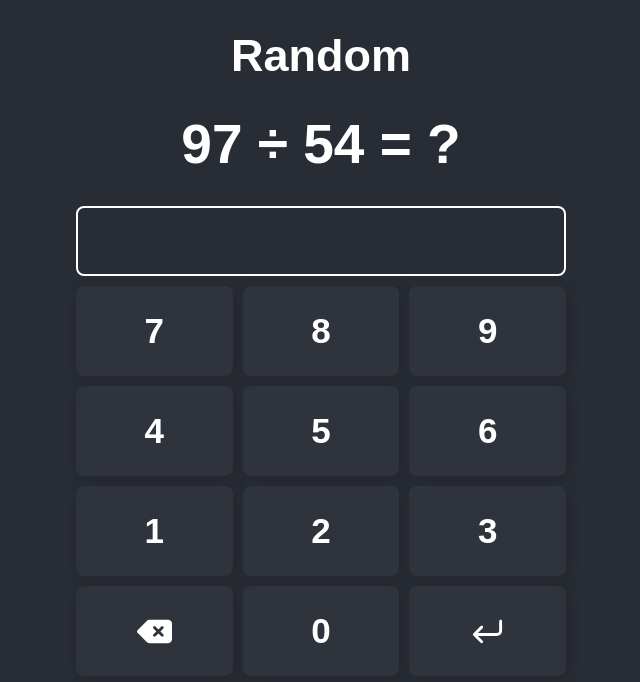
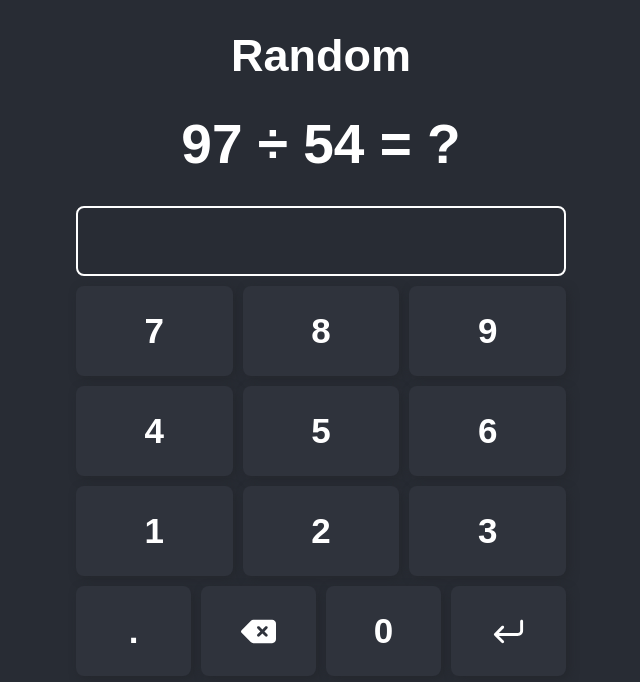
Before and after one commit to Ricardo-Santoyo/numbers, a React (Create React App) app: page /divide/random in a window 1280 px wide. Shown: the top 682 px of the page, without its empty margins (319-959 px from the left). Built offline with nearby package versions, Linux system fonts and the light colour scheme; the HTML template or start-up script is replaced by a standard one.

Commit message:
added decimal point button to Numpad.js component

```diff
--- a/src/components/Numpad.js
+++ b/src/components/Numpad.js
@@ -2,6 +2,7 @@ import React from 'react';
 import { ReactComponent as DeleteIcon } from '../icons/delete.svg';
 import { ReactComponent as EnterIcon } from '../icons/enter.svg';
 import convertToNeg from '../mathFunctions/convertToNeg';
+import convertToDecimal from '../mathFunctions/convertToDecimal';
 
 function Numpad(props) {
   const numpad = [[7,8,9], [4,5,6], [1,2,3]]
@@ -13,6 +14,9 @@ function Numpad(props) {
         break;
       case "-":
         num = convertToNeg(props.input);
+        break;
+      case ".":
+        num = convertToDecimal(props.input);
         break;
       default:
         num = props.input + num;
@@ -36,6 +40,7 @@ function Numpad(props) {
 
       <div className="Numpad">
         {props.sign === "−" ? <span onClick={() => handleClick("-")}>+/−</span> : null}
+        {props.sign === "÷" ? <span onClick={() => handleClick(".")}>.</span> : null}
         <span onClick={() => handleClick("del")}><DeleteIcon /></span>
         <span onClick={() => handleClick(0)}>0</span>
         <span onClick={props.checkResponse}><EnterIcon /></span>
```
